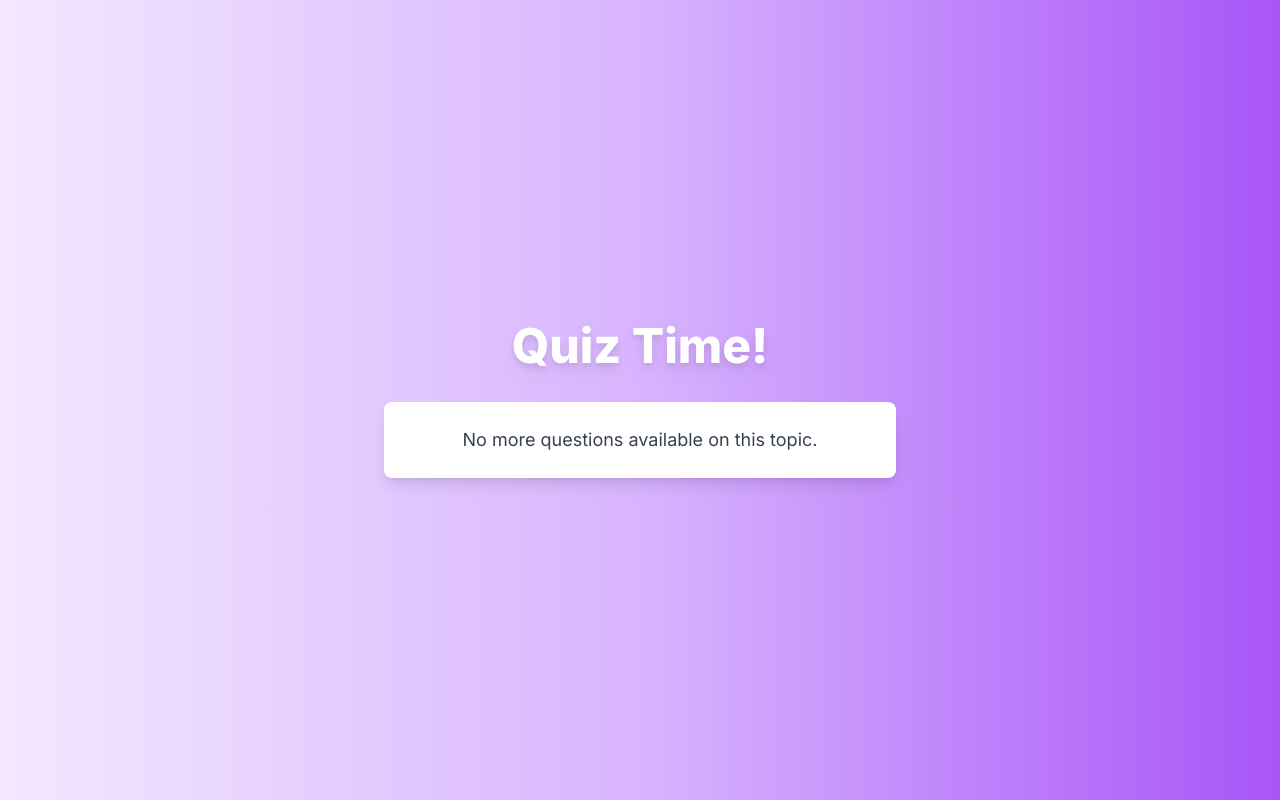
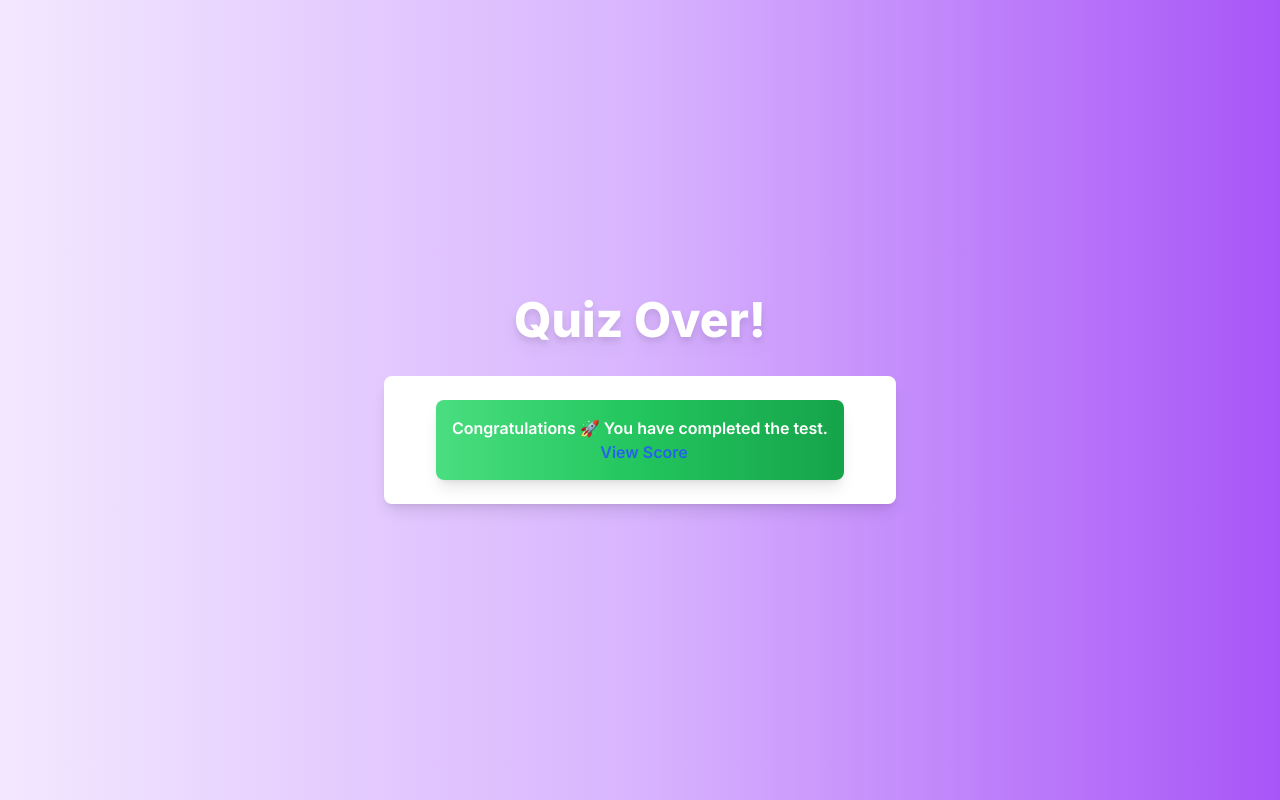
Before and after one commit to iqbal-webpatriot/nextjs-quiz-app, a Next.js app in the folder frontend/: page /test in a window 1280 px wide. Built offline with nearby package versions, Linux system fonts and the light colour scheme.

Commit message:
updated methods and remove logs

```diff
--- a/frontend/Redux/Features/commonSlice.ts
+++ b/frontend/Redux/Features/commonSlice.ts
@@ -31,8 +31,13 @@ export const commonSlice=createSlice({
           updateSelectedExperience:(state,action:PayloadAction<ItemOption[] | undefined>)=>{
             state.selectedExperience=action.payload
           },
+          resetStepsData:(state)=>{
+            state.selectedExperience=undefined;
+            state.selectedRole=undefined;
+            state.selectedTopics=undefined
+          },
 
     }
 })
-export const {updateSelectedRole,updateSelectedExperience,updateSelectedTopics}=commonSlice.actions
+export const {updateSelectedRole,updateSelectedExperience,updateSelectedTopics,resetStepsData}=commonSlice.actions
 export default commonSlice.reducer
--- a/frontend/app/page.tsx
+++ b/frontend/app/page.tsx
@@ -62,7 +62,7 @@ export const STEP_WISE_COMPONENTS = [
           roleBaseTechnologies= technologies
         }
        }
-       console.log('roleBaseTechnologies',roleBaseTechnologies)
+
       return (
         <RoleSelection
           onOptionSelect={(role) => dispatch(updateSelectedTopics(role))}
@@ -106,19 +106,23 @@ export default function Home() {
   return (
     <>
       <div className=" w-full  grid place-content-center min-h-screen bg-gradient-to-r from-blue-500 to-purple-600 text-white">
-        {/* <RoleSelection onOptionSelect={(role)=>console.log("all options on home page",role)} label="Choose Role" options={Roles} listIcon/>
+        {/* <RoleSelection onOptionSelect={(role)=>} label="Choose Role" options={Roles} listIcon/>
         <TopicList/> */}
         <div className="container">
           <StepBlockComp />
           <div className="w-full  mt-10">
             <Pagination
               onNext={() => {
-                 if(steps !== STEP_WISE_COMPONENTS.length - 1 && StepBlockValues[steps]===undefined){
+                 if( StepBlockValues[steps]===undefined){
                    alert("Option selection is  required !");
                    return
                  }
                 if (steps === STEP_WISE_COMPONENTS.length - 1) {
-                 router.push('/test?topic=technology');
+                 const prompt= confirm("Do you want to start test with current selection?");
+                  if(prompt){
+                    router.push('/test');
+                    return
+                  }
                  return
                 };
                 setSteps((prev) => prev + 1);
@@ -130,6 +134,7 @@ export default function Home() {
               }}
               hasNext={steps <= STEP_WISE_COMPONENTS.length - 1}
               hasPrevious={steps >0}
+
             />
           </div>
         </div>
--- a/frontend/app/result/page.tsx
+++ b/frontend/app/result/page.tsx
@@ -1,12 +1,21 @@
 "use client"
 
+import { useAppDispatch } from "@/Redux/App/hooks";
+import { resetStepsData } from "@/Redux/Features/commonSlice";
 import { useRouter, useSearchParams } from "next/navigation";
+import { useEffect } from "react";
 
 export default function ResultPage() {
     const router = useRouter();
     const searchParms=useSearchParams();
+    const dispatch=useAppDispatch();
     const correctAnswers=Number(searchParms.get('correctAnswers'));
     const totalQuestions=Number(searchParms.get('totalQuestions'));
+    useEffect(()=>{
+      return ()=>{
+         dispatch(resetStepsData())
+      }
+    },[])
 
 
   return (
--- a/frontend/app/test/page.tsx
+++ b/frontend/app/test/page.tsx
@@ -1,5 +1,5 @@
 "use client";
-import { QUESTIONS_DATA } from "@/data/question";
+import { Question, QUESTIONS_DATA } from "@/data/question";
 import { getCustomeQuizData } from "@/data/quiz-data";
 import { useAppSelector } from "@/Redux/App/hooks";
 import Link from "next/link";
@@ -36,12 +36,15 @@ const TestPage = () => {
   const [correctAnswers, setCorrectAnswers] = useState(0);
   const [loading, setLoading] = useState(true); // Loading state
   const {selectedExperience,selectedRole,selectedTopics}=useAppSelector((store)=>store.commonStore);
+    // Get questions for the selected slug
+  let questions: Question[]=[];
    if(selectedTopics && selectedRole && selectedExperience){
-     const filteredQusizdata = getCustomeQuizData(selectedRole?.[0]?.title?.split('')?.[0],'','')
+     const filteredQusizdata = getCustomeQuizData(selectedTopics,selectedRole,selectedExperience);
+
+      questions=filteredQusizdata
    }
 
-  // Get questions for the selected slug
-  const questions = slug ? QUESTIONS_DATA[slug as string] : undefined;
+
   const currentQuestion = questions && questions[currentQuestionIndex];
 
   useEffect(() => {
--- a/frontend/components/Pagination.tsx
+++ b/frontend/components/Pagination.tsx
@@ -5,6 +5,7 @@ interface PaginationProps {
   onPrevious: () => void;   // Callback function for "Previous" button
   hasNext: boolean;         // Indicates if there is a next page
   hasPrevious: boolean;     // Indicates if there is a previous page
+  enableStartTestBtn?:boolean
 }
 
 const Pagination: React.FC<PaginationProps> = ({
@@ -12,22 +13,29 @@ const Pagination: React.FC<PaginationProps> = ({
   onPrevious,
   hasNext,
   hasPrevious,
+  enableStartTestBtn=false
 }) => {
   return (
     <div className="w-full flex justify-between  items-center  gap-4 mt-4">
       <button
         onClick={onPrevious}
-        className={`px-10 py-3  rounded-md bg-black disabled:opacity-50 disabled:cursor-not-allowed transition-colors ${!hasPrevious ? 'invisible' : 'visible cursor-pointer'}`}
+        className={`px-10 py-3  rounded-md bg-black disabled:opacity-50 disabled:cursor-not-allowed transition-colors ${!hasPrevious || enableStartTestBtn ? 'invisible' : 'visible cursor-pointer'}`}
       >
         Go Back
       </button>
-      <button
+    {enableStartTestBtn?  <button
+        onClick={onNext}
+        disabled={!hasNext}
+        className={`px-10 py-3 text-white bg-gradient-to-r from-purple-500 to-pink-500 hover:bg-gradient-to-l focus:ring-4 focus:outline-none focus:ring-purple-200 dark:focus:ring-purple-800 font-medium rounded-lg text-sm  text-center me-2 mb-2'}`}
+      >
+        Start Test
+      </button>:  <button
         onClick={onNext}
         disabled={!hasNext}
         className={`px-10 py-3  rounded-md bg-black disabled:opacity-50 disabled:cursor-not-allowed transition-colors ${!hasNext ? 'cursor-not-allowed' : 'cursor-pointer'}`}
       >
         Next Step
-      </button>
+      </button>}
     </div>
   );
 };
--- a/frontend/data/question.ts
+++ b/frontend/data/question.ts
@@ -338,6 +338,6 @@ export const SAMPLE_TOPICS: Topic[] = [
     },
   ];
  export const getFilteredTechnologies= (categoryName:string)=>{
-  console.log('category name',categoryName)
+
      return technologies.filter((option)=>option.category===categoryName)
  }
--- a/frontend/data/quiz-data.ts
+++ b/frontend/data/quiz-data.ts
@@ -1,3 +1,5 @@
+import { ItemOption } from '@/components/ChoiceSelector';
+
 const quizData = {
   quesitons: [
     {
@@ -314,19 +316,20 @@ const quizData = {
   ],
 
 };
-export const getCustomeQuizData=(role:string,category:string,experience:string,)=>{
-    const quizSection = quizData.quesitons.find(quiz => quiz.name === role);
+export const getCustomeQuizData= ( selectedTopics:ItemOption[], selectedCategory:ItemOption[], selectedExperience:ItemOption[])=> {
+  const filteredQuestions: { id: number; question: string; options: string[]; category: string; experience: string; answer: string; }[] = [];
 
-    if (!quizSection) {
-      return []; // No quiz section found with the given name
+  selectedTopics.forEach(topic => {
+    const topicData = quizData.quesitons.filter(q => q.name === topic.title);
+    //
+    if (topicData) {
+      const topicQuestions = topicData[0].questions.filter(q =>
+        q.category.toLocaleLowerCase() === selectedCategory[0].title.split(" ")[0].toLocaleLowerCase() && q.experience === selectedExperience[0].title
+      );
+      filteredQuestions.push(...topicQuestions);
     }
+  });
 
-    // Filter questions by category and experience
-    return quizSection.questions.filter(
-      question =>
-        question.category === category &&
-        question.experience === experience
-    );
-
+  return filteredQuestions;
 }
 export default quizData;
```
